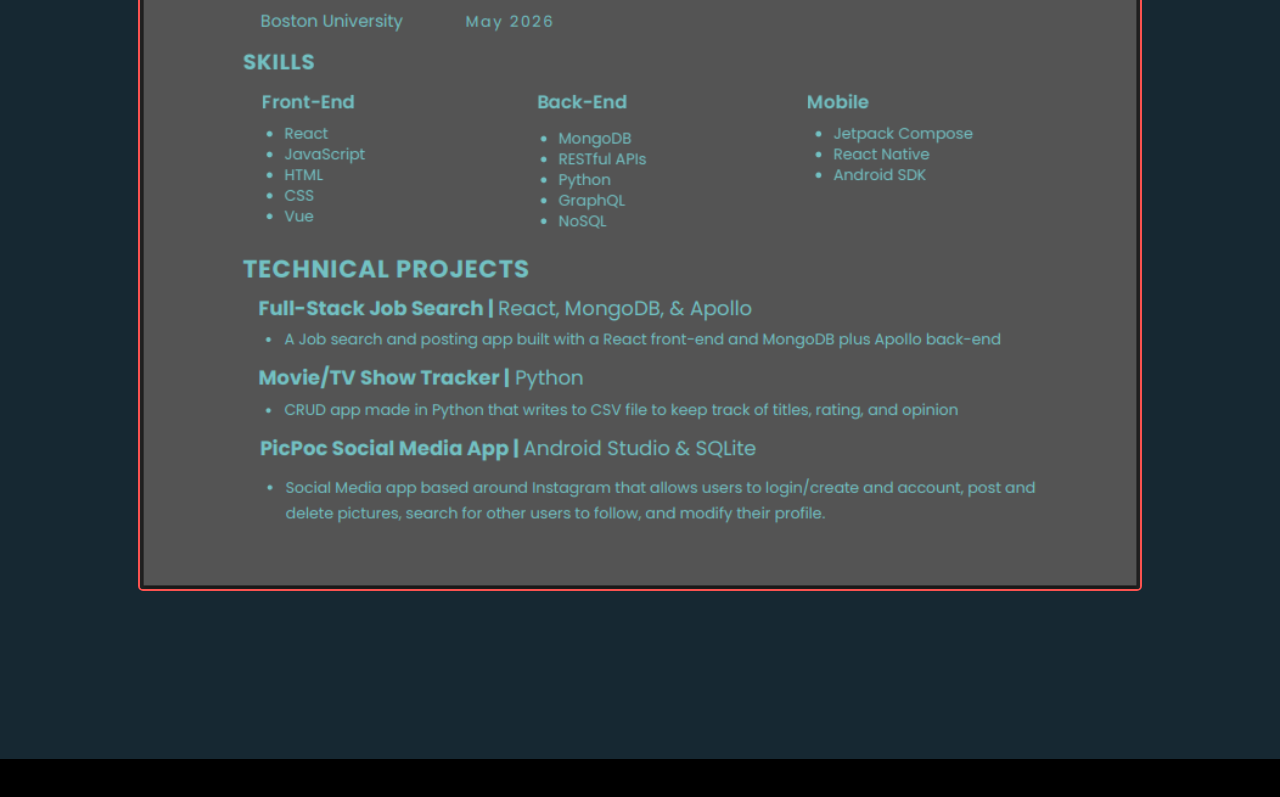
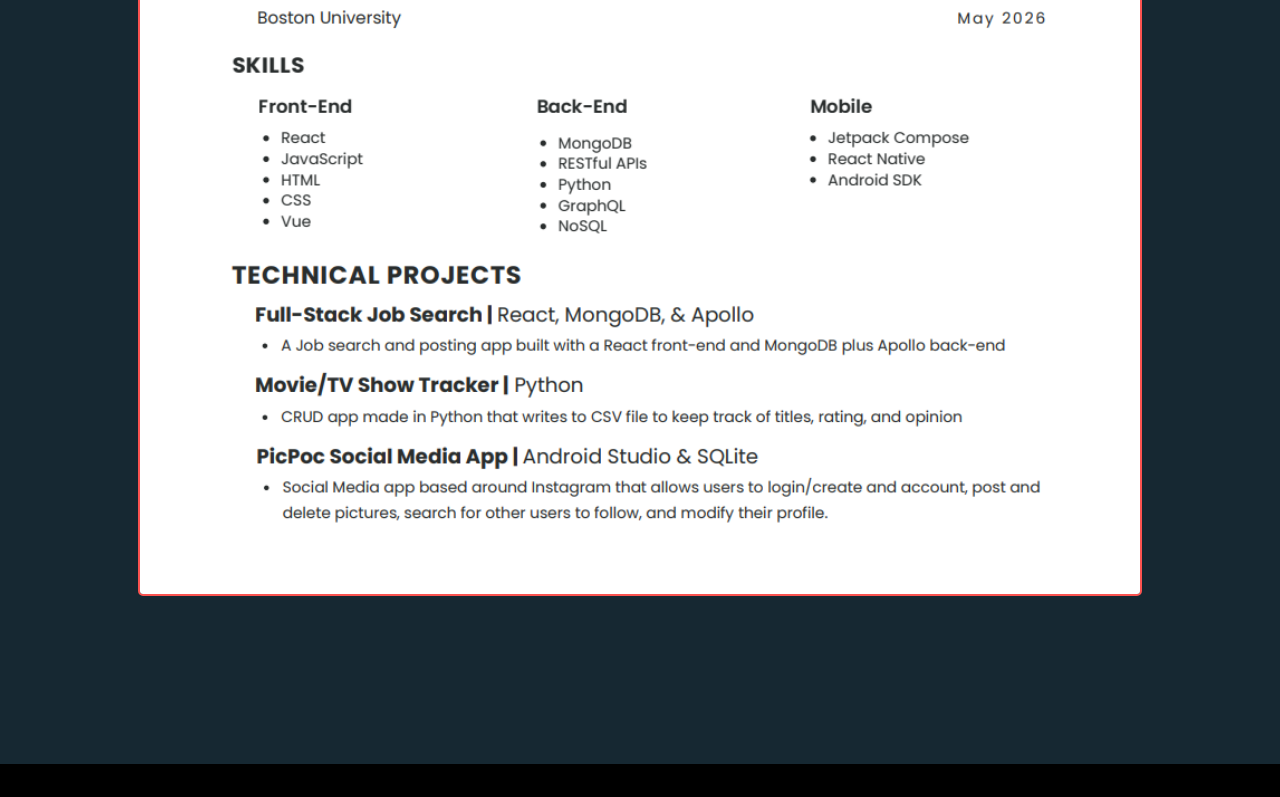
Before and after one commit to atorres1007/Portfolio-Andrew-Torres, a React (Create React App) app: page /resume in a window 1280 px wide. Shown: the part 1022-1819 px from the top of the page. Built offline with nearby package versions, Linux system fonts and the light colour scheme.

Commit message:
Changed resume photo and added download functionality

```diff
--- a/src/pages/resumePage.js
+++ b/src/pages/resumePage.js
@@ -1,10 +1,14 @@
+import Resume from '../Torres_Andrew_Resume2026.pdf'
+
 export default function ResumePage () {
     return (
         <>
-        <span className="page-title">Resume</span>
-        <div className="resume">
-           <img src="/images/Resume2026.PNG" alt="resume"/>
-        </div>
+            <span className="page-title">Resume</span>
+            <div className="resume">
+                <a href={Resume} download='Torres_Andrew_Resume' target='_blank'>
+                    <img src="/images/ResumePhoto.PNG" alt="resume"/>
+                </a>
+            </div>
         </>
     )
 }
```
Also changed, not shown: public/images/ResumePhoto.png, 1 other file (tests, documents, lock files or other folders).
